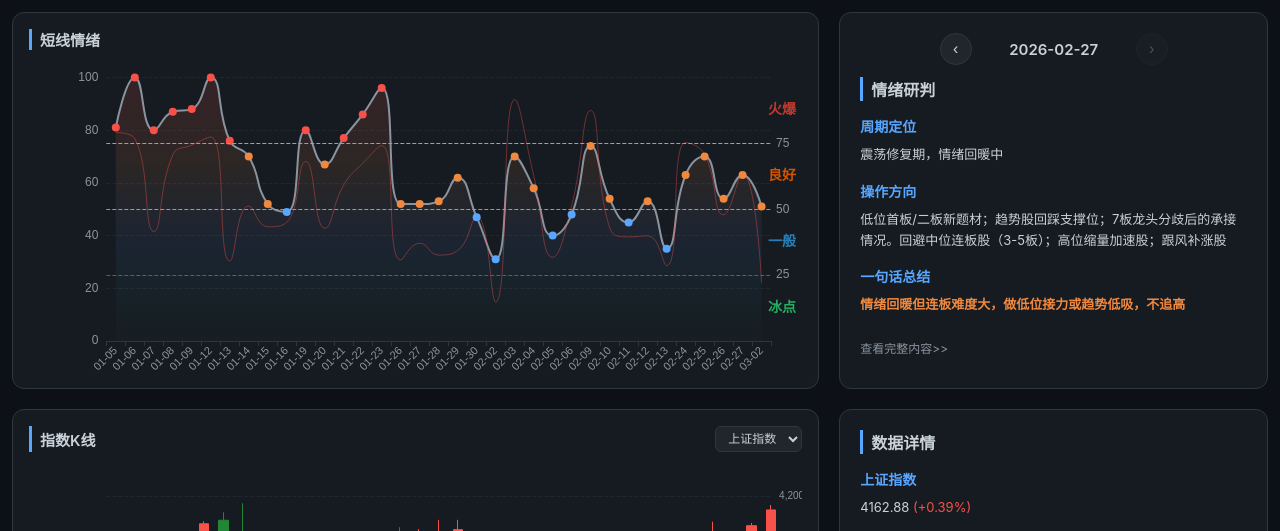
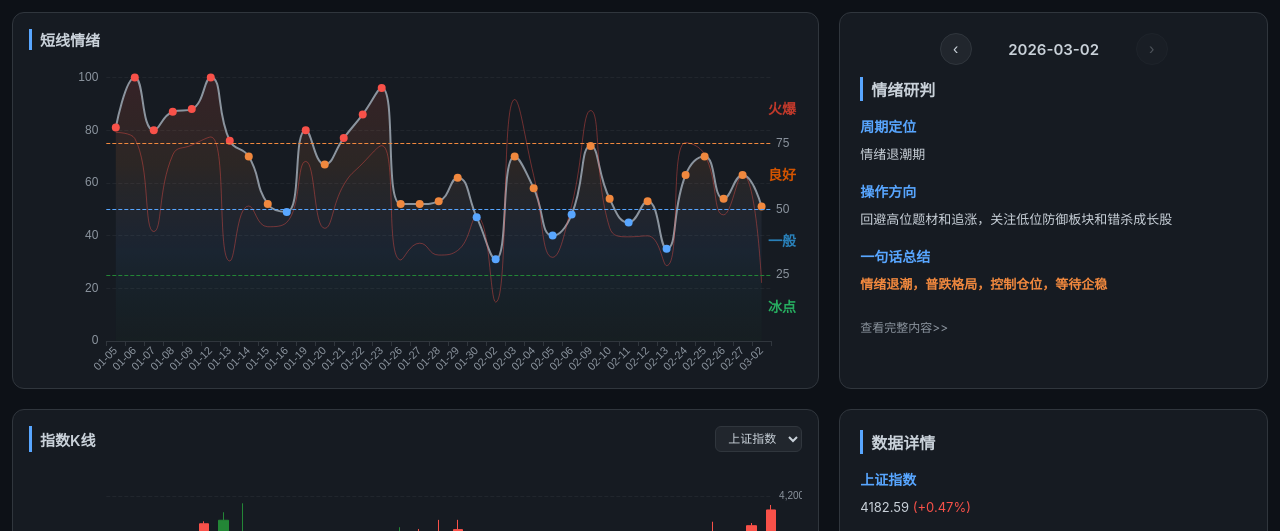
Before and after one commit to LionGG/dx, a plain HTML site: page index.html in a window 1280 px wide. Shown: the top 531 px of the page. Drawn offline with nearby package versions, Linux system fonts and the light colour scheme; no server answers.

Commit message:
Update sentiment data - 2026-03-02 16:58:17

```diff
--- a/index.html
+++ b/index.html
@@ -726,9 +726,9 @@
         }
 
         // 每日研判数据（含墨问链接）
-        const dailyReports = {"2026-02-27": {"phase": "震荡修复期，情绪回暖中", "action": "低位首板/二板新题材；趋势股回踩支撑位；7板龙头分歧后的承接情况。回避中位连板股（3-5板）；高位缩量加速股；跟风补涨股", "summary": "情绪回暖但连板难度大，做低位接力或趋势低吸，不追高", "link": "https://note.mowen.cn/detail/PNg0SnZdFlQjCXVrYFBBW"}, "2026-02-26": {"phase": "主升期后的首次大分歧，情绪快速回落", "action": "关注6板龙头承接、低位新启动；回避中位连板股、高位缩量股", "summary": "主升期首次大分歧，控制仓位至5成以下，等待情绪企稳", "link": "https://note.mowen.cn/detail/amM_PwiWOjK0Bu2JslCSD"}, "2026-02-25": {"phase": "主升期初期，情绪稳步推高", "action": "关注科技成长、新能源赛道；回避前期高位滞涨股。", "summary": "主升期初期，积极参与，去弱留强，聚焦主线龙头。", "link": "https://note.mowen.cn/detail/bBTUwGGzruFPVvFmdoehc"}, "2026-02-24": {"phase": "退潮期，冰点试探", "action": "情绪指数63（良好区），涨停92家，跌停15家。退潮期特征明显，回避连板股，等待冰点确认。", "summary": "退潮期，冰点试探，良好区，操作以防守为主。", "link": "https://note.mowen.cn/detail/Dppc4WvkTpKRebgVMmg2o"}};
+        const dailyReports = {"2026-03-02": {"phase": "情绪退潮期", "action": "回避高位题材和追涨，关注低位防御板块和错杀成长股", "summary": "情绪退潮，普跌格局，控制仓位，等待企稳", "link": "https://liongg.github.io/dx/"}, "2026-02-27": {"phase": "震荡修复期，情绪回暖中", "action": "低位首板/二板新题材；趋势股回踩支撑位；7板龙头分歧后的承接情况。回避中位连板股（3-5板）；高位缩量加速股；跟风补涨股", "summary": "情绪回暖但连板难度大，做低位接力或趋势低吸，不追高", "link": "https://note.mowen.cn/detail/PNg0SnZdFlQjCXVrYFBBW"}, "2026-02-26": {"phase": "主升期后的首次大分歧，情绪快速回落", "action": "关注6板龙头承接、低位新启动；回避中位连板股、高位缩量股", "summary": "主升期首次大分歧，控制仓位至5成以下，等待情绪企稳", "link": "https://note.mowen.cn/detail/amM_PwiWOjK0Bu2JslCSD"}, "2026-02-25": {"phase": "主升期初期，情绪稳步推高", "action": "关注科技成长、新能源赛道；回避前期高位滞涨股。", "summary": "主升期初期，积极参与，去弱留强，聚焦主线龙头。", "link": "https://note.mowen.cn/detail/bBTUwGGzruFPVvFmdoehc"}, "2026-02-24": {"phase": "退潮期，冰点试探", "action": "情绪指数63（良好区），涨停92家，跌停15家。退潮期特征明显，回避连板股，等待冰点确认。", "summary": "退潮期，冰点试探，良好区，操作以防守为主。", "link": "https://note.mowen.cn/detail/Dppc4WvkTpKRebgVMmg2o"}};
 
-        const reportDates = ["2026-02-27", "2026-02-26", "2026-02-25", "2026-02-24"];
+        const reportDates = ["2026-03-02", "2026-02-27", "2026-02-26", "2026-02-25", "2026-02-24"];
         let currentReportIndex = 0; // 默认最新一天
 
         // 更新数据卡片（关联研判日期）
```
